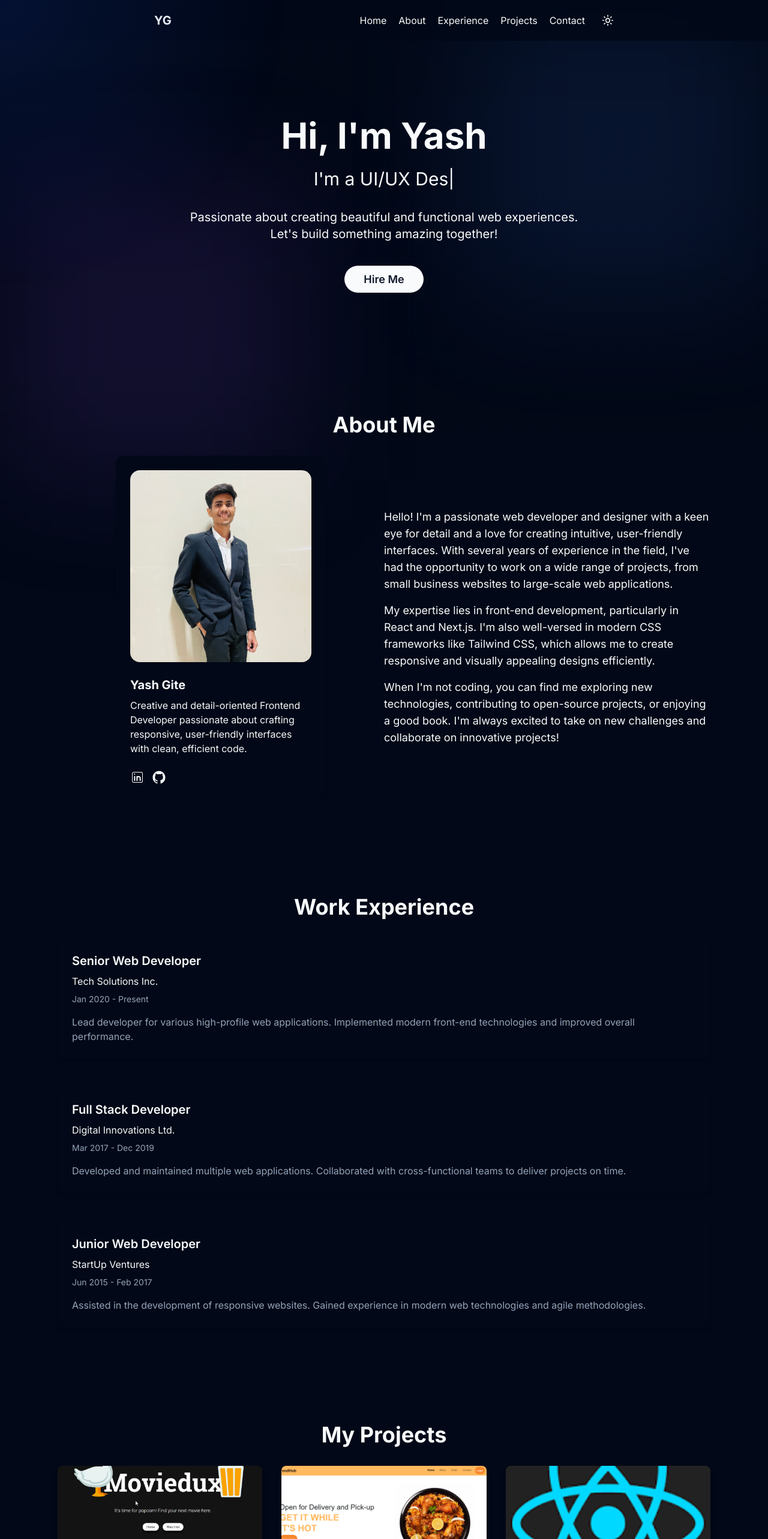
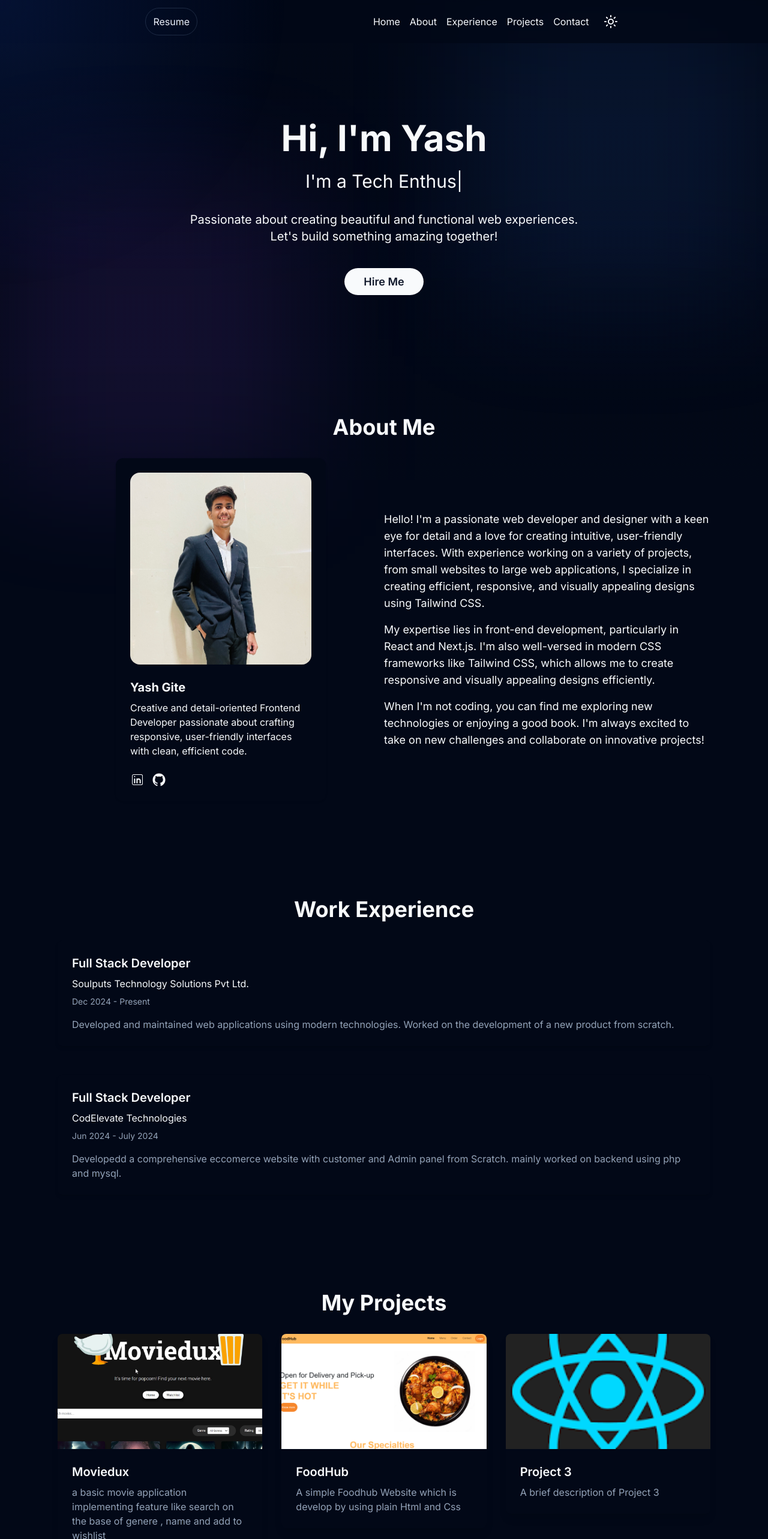
Before and after one commit to Yashgite/portfolio, a Next.js app: page / in a window 1280 px wide. Shown: the top 2566 px of the page at 60% size. Built offline with nearby package versions, Linux system fonts and the light colour scheme.

Commit message:
Filled the real data and make it animated

```diff
--- a/app/layout.js
+++ b/app/layout.js
@@ -7,7 +7,7 @@ import MouseMoveEffect from "@/components/mouse-move-effect"
 import { ToastContainer } from "react-toastify";
 
 export const metadata = {
-  title: "Your Name - Portfolio",
+  title: "Yash Gite - Portfolio",
   description: "Web Developer and Designer Portfolio",
 }
 
@@ -15,9 +15,9 @@ export default function RootLayout({ children }) {
   return (
     <html lang="en">
       <body className={`${inter.className} bg-background text-foreground antialiased`}>
-                <ThemeProvider attribute="class" defaultTheme="dark" enableSystem>
-                  <MouseMoveEffect/>
-                  <ToastContainer position="top-center" autoClose={3000} hideProgressBar/>
+        <ThemeProvider attribute="class" defaultTheme="dark" enableSystem>
+          <MouseMoveEffect />
+          <ToastContainer position="top-center" autoClose={3000} hideProgressBar />
           {children}
         </ThemeProvider>
       </body>
--- a/components/ProfileCards.jsx
+++ b/components/ProfileCards.jsx
@@ -36,8 +36,8 @@ const ProfileCards = () => {
                 </CardContent>
                 <CardFooter className="text-start text-2xl flex justify-start">
                     <div className="flex space-x-3">
-                        <Link href="/"> <CiLinkedin /> </Link>
-                        <Link href="/"><IoLogoGithub /></Link>
+                        <Link href="https://www.linkedin.com/in/yash-gite"> <CiLinkedin /> </Link>
+                        <Link href="https://github.com/Yashgite"><IoLogoGithub /></Link>
                         </div>
                 </CardFooter>
             </Card>
--- a/components/about.jsx
+++ b/components/about.jsx
@@ -10,7 +10,7 @@ const About = () => {
       <div className="container-custom">
         <motion.h2
           initial={{ opacity: 0, y: -20 }}
-          animate={{ opacity: 1, y: 0 }}
+          whileInView={{ opacity: 1, y: 0 }}
           transition={{ duration: 0.5 }}
           className="text-3xl md:text-4xl font-bold mb-8 text-center"
         >
@@ -19,7 +19,7 @@ const About = () => {
         <div className="flex flex-col md:flex-row items-center justify-between">
           <motion.div
             initial={{ opacity: 0, x: -50 }}
-            animate={{ opacity: 1, x: 0 }}
+            whileInView={{ opacity: 1, x: 0 }}
             transition={{ duration: 0.5, delay: 0.2 }}
             className="md:w-1/2 mb-8 md:mb-0"
           >
@@ -28,15 +28,14 @@ const About = () => {
           </motion.div>
           <motion.div
             initial={{ opacity: 0, x: 50 }}
-            animate={{ opacity: 1, x: 0 }}
+            whileInView={{ opacity: 1, x: 0 }}
             transition={{ duration: 0.5, delay: 0.4 }}
             className="md:w-1/2"
           >
             <p className="text-lg mb-4">
               Hello! I'm a passionate web developer and designer with a keen eye for detail and a love for creating
-              intuitive, user-friendly interfaces. With several years of experience in the field, I've had the
-              opportunity to work on a wide range of projects, from small business websites to large-scale web
-              applications.
+              intuitive, user-friendly interfaces. With experience working on a variety of projects, from small websites
+               to large web applications, I specialize in creating efficient, responsive, and visually appealing designs using Tailwind CSS.
             </p>
             <p className="text-lg mb-4">
               My expertise lies in front-end development, particularly in React and Next.js. I'm also well-versed in
@@ -44,7 +43,7 @@ const About = () => {
               designs efficiently.
             </p>
             <p className="text-lg">
-              When I'm not coding, you can find me exploring new technologies, contributing to open-source projects, or
+              When I'm not coding, you can find me exploring new technologies or
               enjoying a good book. I'm always excited to take on new challenges and collaborate on innovative projects!
             </p>
           </motion.div>
--- a/components/contact.jsx
+++ b/components/contact.jsx
@@ -1,8 +1,10 @@
 "use client"
 
 import { motion } from "framer-motion"
+import Link from "next/link";
 import { useState } from "react"
-import { Github, Linkedin, Twitter } from "lucide-react"
+import { CiLinkedin } from "react-icons/ci";
+import { IoLogoGithub } from "react-icons/io";
 import { ToastContainer,toast } from "react-toastify"
 
 const Contact = () => {
@@ -26,7 +28,7 @@ const Contact = () => {
       <div className="container-custom">
         <motion.h2
           initial={{ opacity: 0, y: -20 }}
-          animate={{ opacity: 1, y: 0 }}
+          whileInView={{ opacity: 1, y: 0 }}
           transition={{ duration: 0.5 }}
           className="text-3xl md:text-4xl font-bold mb-8 text-center"
         >
@@ -35,7 +37,7 @@ const Contact = () => {
         <div className="flex flex-col md:flex-row gap-8">
         <motion.div
             initial={{ opacity: 0, x: 50 }}
-            animate={{ opacity: 1, x: 0 }}
+            whileInView={{ opacity: 1, x: 0 }}
             transition={{ duration: 0.5, delay: 0.4 }}
             className="md:w-1/2"
           >
@@ -44,36 +46,17 @@ const Contact = () => {
               Feel free to reach out to me on social media or through the contact form. I'm always excited to connect
               with fellow developers and potential clients!
             </p>
-            <div className="flex space-x-4">
-              <a
-                href="https://github.com/yourusername"
-                target="_blank"
-                rel="noopener noreferrer"
-                className="text-foreground hover:text-primary transition-colors"
-              >
-                <Github size={24} />
-              </a>
-              <a
-                href="https://linkedin.com/in/yourusername"
-                target="_blank"
-                rel="noopener noreferrer"
-                className="text-foreground hover:text-primary transition-colors"
-              >
-                <Linkedin size={24} />
-              </a>
-              <a
-                href="https://twitter.com/yourusername"
-                target="_blank"
-                rel="noopener noreferrer"
-                className="text-foreground hover:text-primary transition-colors"
-              >
-                <Twitter size={24} />
-              </a>
+            <p className="mb-4">
+              Want a professional and eye-catching portfolio like this, connect with me! Let's build your perfect online presence.
+            </p>
+            <div className="flex space-x-4 text-2xl">
+            <Link href="https://www.linkedin.com/in/yash-gite"> <CiLinkedin /> </Link>
+            <Link href="https://github.com/Yashgite"><IoLogoGithub /></Link>
             </div>
           </motion.div>
           <motion.div
             initial={{ opacity: 0, x: -50 }}
-            animate={{ opacity: 1, x: 0 }}
+            whileInView={{ opacity: 1, x: 0 }}
             transition={{ duration: 0.5, delay: 0.2 }}
             className="md:w-1/2"
           >
--- a/components/experience.jsx
+++ b/components/experience.jsx
@@ -4,25 +4,18 @@ import { motion } from "framer-motion"
 
 const experiences = [
   {
-    title: "Senior Web Developer",
-    company: "Tech Solutions Inc.",
-    period: "Jan 2020 - Present",
+    title: "Full Stack Developer",
+    company: "Soulputs Technology Solutions Pvt Ltd.",
+    period: "Dec 2024 - Present",
     description:
-      "Lead developer for various high-profile web applications. Implemented modern front-end technologies and improved overall performance.",
+      "Developed and maintained web applications using modern technologies. Worked on the development of a new product from scratch.",
   },
   {
     title: "Full Stack Developer",
-    company: "Digital Innovations Ltd.",
-    period: "Mar 2017 - Dec 2019",
+    company: "CodElevate Technologies",
+    period: "Jun 2024 - July 2024",
     description:
-      "Developed and maintained multiple web applications. Collaborated with cross-functional teams to deliver projects on time.",
-  },
-  {
-    title: "Junior Web Developer",
-    company: "StartUp Ventures",
-    period: "Jun 2015 - Feb 2017",
-    description:
-      "Assisted in the development of responsive websites. Gained experience in modern web technologies and agile methodologies.",
+      "Developedd a comprehensive eccomerce website with customer and Admin panel from Scratch. mainly worked on backend using php and mysql.",
   },
 ]
 
@@ -32,7 +25,7 @@ const Experience = () => {
       <div className="container-custom">
         <motion.h2
           initial={{ opacity: 0, y: -20 }}
-          animate={{ opacity: 1, y: 0 }}
+          whileInView={{ opacity: 1, y: 0 }}
           transition={{ duration: 0.5 }}
           className="text-3xl md:text-4xl font-bold mb-8 text-center"
         >
@@ -43,7 +36,7 @@ const Experience = () => {
             <motion.div
               key={index}
               initial={{ opacity: 0, y: 50 }}
-              animate={{ opacity: 1, y: 0 }}
+              whileInView={{ opacity: 1, y: 0 }}
               transition={{ duration: 0.5, delay: index * 0.1 }}
               className="bg-card rounded-lg p-6 shadow-md"
             >
--- a/components/footer.jsx
+++ b/components/footer.jsx
@@ -8,7 +8,7 @@ const Footer = () => {
       <div className="container-custom">
         <motion.div
           initial={{ opacity: 0, y: 20 }}
-          animate={{ opacity: 1, y: 0 }}
+          whileInView={{ opacity: 1, y: 0 }}
           transition={{ duration: 0.5 }}
           className="text-center"
         >
--- a/components/header.jsx
+++ b/components/header.jsx
@@ -4,6 +4,7 @@ import { useState } from "react"
 import { motion } from "framer-motion"
 import { useTheme } from "next-themes"
 import { Moon, Sun } from "lucide-react"
+import Link from "next/link"
 
 const Header = () => {
   const [isOpen, setIsOpen] = useState(false)
@@ -22,13 +23,15 @@ const Header = () => {
   return (
     <header className="sticky top-0 z-50 bg-background/80 backdrop-blur-sm">
       <nav className="container-custom py-4">
-        <div className="flex items-center justify-around">
-          <motion.div initial={{ opacity: 0, x: -20 }} animate={{ opacity: 1, x: 0 }} transition={{ duration: 0.5 }}>
-            <a href="#" className="text-xl font-bold border-5 p-2 rounded-2xl">
-              YG
-            </a>
+        <div className="flex items-center lg:justify-around justify-between">
+          <motion.div initial={{ opacity: 0, x: -20 }} whileInView={{ opacity: 1, x: 0 }} transition={{ duration: 0.5 }}>
+            <Link className="border p-3 rounded-full" href="https://drive.google.com/file/d/1WBDe3p5DoVoRb21zTbTGgmW-c5lJP5l2/view?usp=sharing" target="_blank">
+              Resume
+            </Link>
           </motion.div>
-          <div className="flex items-center space-x-5">
+          <div className="space-x-5 hidden lg:block">
+            <div className="space-x-4 flex items-center">
+              <div className="space-x-4">
                 {menuItems.map((item) => (
                 <motion.a
                   key={item.name}
@@ -39,13 +42,18 @@ const Header = () => {
                 >
                   {item.name}
                 </motion.a>
-            ))}
+              ))}</div>
+              <div>
                 <button
                 onClick={() => setTheme(theme === "dark" ? "light" : "dark")}
                 className="p-2 rounded-full hover:bg-muted transition-colors"
               >
-              {theme === "dark" ? <Sun size={20} /> : <Moon size={20} />}
+                {theme === "dark" ? <Sun size={24} /> : <Moon size={24} />}
               </button>
+              </div>
+            </div>
+
+
           </div>
           <div className="lg:hidden">
             <button onClick={toggleMenu} className="text-foreground focus:outline-none">
@@ -69,7 +77,7 @@ const Header = () => {
         {isOpen && (
           <motion.div
             initial={{ opacity: 0, y: -20 }}
-            animate={{ opacity: 1, y: 0 }}
+            whileInView={{ opacity: 1, y: 0 }}
             exit={{ opacity: 0, y: -20 }}
             transition={{ duration: 0.3 }}
             className="md:hidden mt-4 space-y-2"
--- a/components/hero.jsx
+++ b/components/hero.jsx
@@ -9,7 +9,7 @@ const Hero = () => {
       <div className="container-custom text-center">
         <motion.h1
           initial={{ opacity: 0, y: -20 }}
-          animate={{ opacity: 1, y: 0 }}
+          whileInView={{ opacity: 1, y: 0 }}
           transition={{ duration: 0.5 }}
           className="text-4xl md:text-6xl font-bold mb-6"
         >
@@ -17,13 +17,13 @@ const Hero = () => {
         </motion.h1>
         <motion.h2
           initial={{ opacity: 0, y: -20 }}
-          animate={{ opacity: 1, y: 0 }}
+          whileInView={{ opacity: 1, y: 0 }}
           transition={{ duration: 0.5, delay: 0.2 }}
           className="text-2xl md:text-3xl mb-8"
         >
           I'm a{" "}
           <TypeAnimation
-            sequence={["Web Developer", 2000, "UI/UX Designer", 2000, "Problem Solver", 2000]}
+            sequence={["Web Developer", 2000, "Tech Enthusiast", 2000, "Problem Solver", "Frontend Developer", 2000, 2000, "Creative Thinker", 2000]}
             wrapper="span"
             speed={50}
             repeat={Number.POSITIVE_INFINITY}
@@ -32,7 +32,7 @@ const Hero = () => {
         </motion.h2>
         <motion.p
           initial={{ opacity: 0, y: -20 }}
-          animate={{ opacity: 1, y: 0 }}
+          whileInView={{ opacity: 1, y: 0 }}
           transition={{ duration: 0.5, delay: 0.4 }}
           className="text-lg md:text-xl mb-12 max-w-2xl mx-auto"
         >
@@ -40,7 +40,7 @@ const Hero = () => {
         </motion.p>
         <motion.div
           initial={{ opacity: 0, y: -20 }}
-          animate={{ opacity: 1, y: 0 }}
+          whileInView={{ opacity: 1, y: 0 }}
           transition={{ duration: 0.5, delay: 0.6 }}
         >
           <a
--- a/components/projects.jsx
+++ b/components/projects.jsx
@@ -14,7 +14,7 @@ const projects = [
     title: "FoodHub",
     description: "A simple Foodhub Website which is develop by using plain Html and Css",
     image: "/prj2.png",
-    link: "#",
+    link: "https://codesandbox.io/p/sandbox/github/Yashgite/FoodHub",
   },
   {
     title: "Project 3",
@@ -30,7 +30,7 @@ const Projects = () => {
       <div className="container-custom">
         <motion.h2
           initial={{ opacity: 0, y: -20 }}
-          animate={{ opacity: 1, y: 0 }}
+          whileInView={{ opacity: 1, y: 0 }}
           transition={{ duration: 0.5 }}
           className="text-3xl md:text-4xl font-bold mb-8 text-center"
         >
@@ -41,7 +41,7 @@ const Projects = () => {
             <motion.div
               key={index}
               initial={{ opacity: 0, y: 50 }}
-              animate={{ opacity: 1, y: 0 }}
+              whileInView={{ opacity: 1, y: 0 }}
               transition={{ duration: 0.5, delay: index * 0.1 }}
             >
               <a
--- a/components/techstack.jsx
+++ b/components/techstack.jsx
@@ -26,11 +26,11 @@ export default function TechStack() {
     <div className="container-custom py-20">
         <motion.h2
           initial={{ opacity: 0, y: -20 }}
-          animate={{ opacity: 1, y: 0 }}
+          whileInView={{ opacity: 1, y: 0 }}
           transition={{ duration: 0.5 }}
           className="text-3xl md:text-4xl font-bold mb-8 text-center"
         >
-          Contact Me
+          Tools and Technologies
         </motion.h2>
         <div className="grid gap-6 md:grid-cols-2">
       {technologies.map((tech) => (
```
Lines whose indentation alone changed are shown as unchanged.
